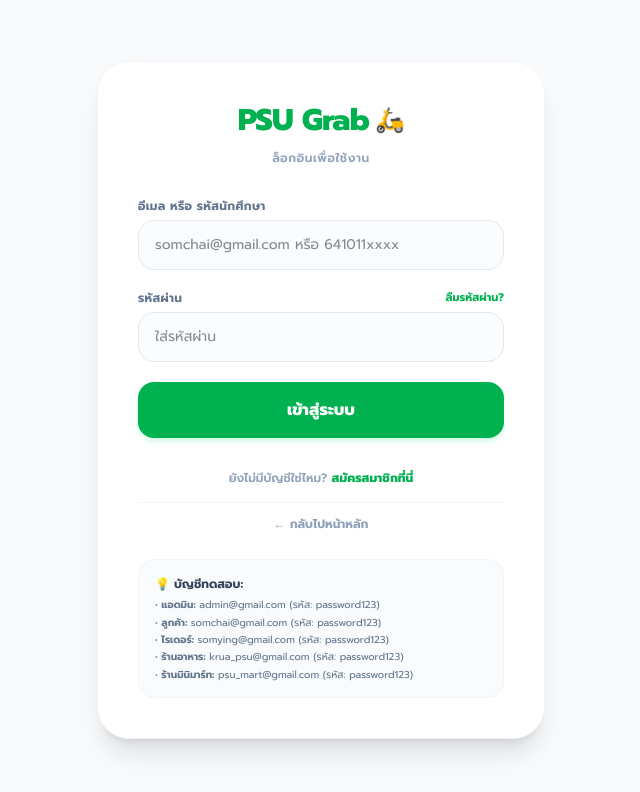
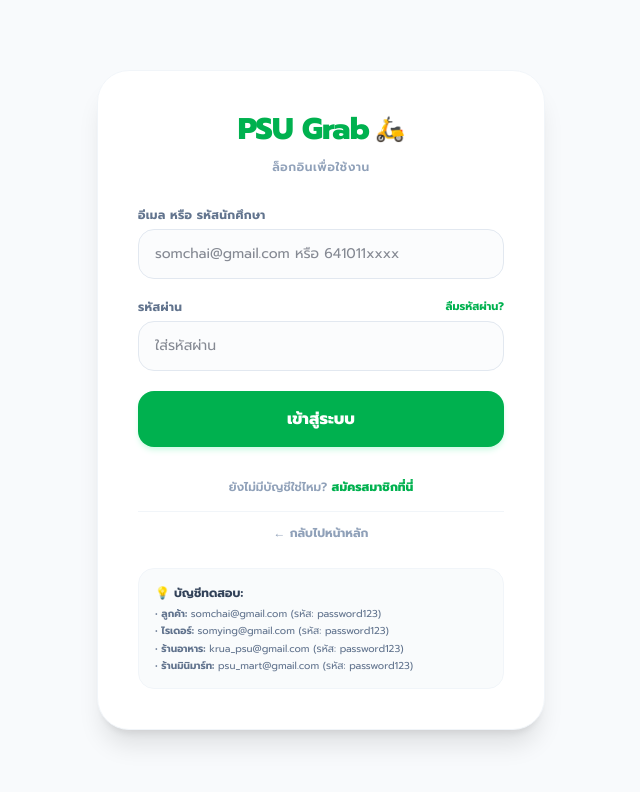
Before and after one commit to teamlnwth/psu-grab, a Next.js app: page /login in a window 1280 px wide. Shown: the top 792 px of the page, without its empty margins (319-959 px from the left). Built offline with nearby package versions, Linux system fonts and the light colour scheme; no server answers; the database is empty.

Commit message:
แก้admin

```diff
--- a/src/app/context/AuthContext.tsx
+++ b/src/app/context/AuthContext.tsx
@@ -95,7 +95,7 @@ export function AuthProvider({ children }: { children: React.ReactNode }) {
             role: 'admin',
             shop_name: null,
             merchant_type: null,
-            password: 'password123'
+            password: 'por012345'
           }
         ];
 
--- a/src/app/login/page.tsx
+++ b/src/app/login/page.tsx
@@ -157,7 +157,7 @@ export default function LoginPage() {
             <span>💡</span> บัญชีทดสอบ:
           </h4>
           <div className="text-[10px] text-slate-500 space-y-1">
-            <p>• <b>แอดมิน:</b> admin@gmail.com (รหัส: password123)</p>
+
             <p>• <b>ลูกค้า:</b> somchai@gmail.com (รหัส: password123)</p>
             <p>• <b>ไรเดอร์:</b> somying@gmail.com (รหัส: password123)</p>
             <p>• <b>ร้านอาหาร:</b> krua_psu@gmail.com (รหัส: password123)</p>
```
